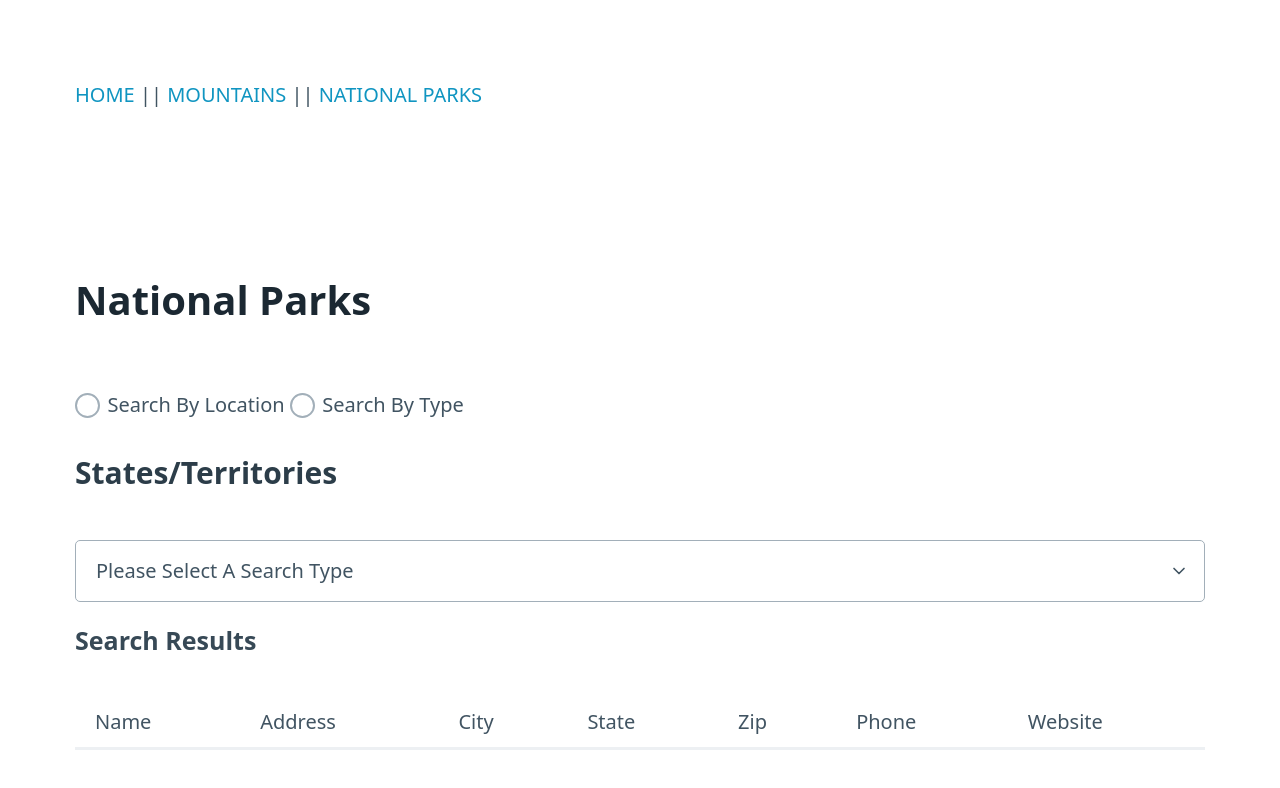
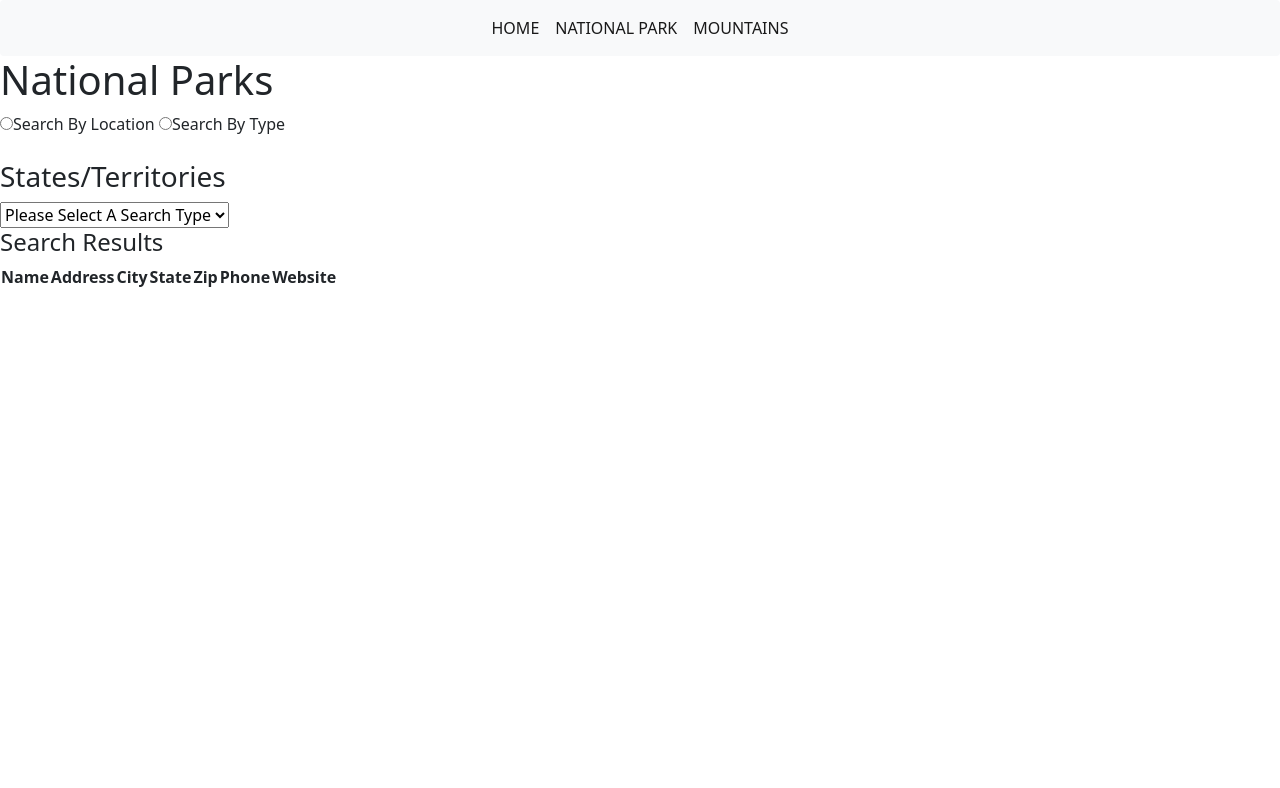
Before and after one commit to jacobdefalco/enjoy-the-outdoors, a plain HTML site: page national-parks.html in a window 1280 px wide. Drawn offline with nearby package versions, Linux system fonts and the light colour scheme.

Commit message:
added nav

```diff
--- a/national-parks.html
+++ b/national-parks.html
@@ -6,17 +6,66 @@
     <meta name="viewport" content="width=device-width, initial-scale=1.0" />
     <title>Enjoy The Outdoors | Home</title>
     <link
+      href="https://cdn.jsdelivr.net/npm/bootstrap@5.0.2/dist/css/bootstrap.min.css"
       rel="stylesheet"
-      href="https://cdn.jsdelivr.net/npm/@picocss/pico@1/css/pico.classless.min.css"
+      integrity="sha384-EVSTQN3/azprG1Anm3QDgpJLIm9Nao0Yz1ztcQTwFspd3yD65VohhpuuCOmLASjC"
+      crossorigin="anonymous"
     />
   </head>
   <body>
     <header>
-      <a href="index.html">HOME</a>
-      ||
-      <a href="mountain.html">MOUNTAINS</a>
-      ||
-      <a href="national-parks.html">NATIONAL PARKS</a>
+      <div id="container">
+        <nav
+          class="navbar navbar-expand-lg navbar-light bg-light rounded"
+          aria-label="Twelfth navbar example"
+        >
+          <div class="container-fluid">
+            <button
+              class="navbar-toggler"
+              type="button"
+              data-bs-toggle="collapse"
+              data-bs-target="#navbarsExample10"
+              aria-controls="navbarsExample10"
+              aria-expanded="false"
+              aria-label="Toggle navigation"
+            >
+              <span class="navbar-toggler-icon"></span>
+            </button>
+
+            <div
+              class="collapse navbar-collapse justify-content-md-center"
+              id="navbarsExample10"
+            >
+              <ul class="navbar-nav">
+                <li class="nav-item">
+                  <a
+                    class="nav-link active"
+                    aria-current="page"
+                    href="index.html"
+                    >HOME</a
+                  >
+                </li>
+                <li class="nav-item">
+                  <a
+                    class="nav-link active"
+                    aria-current="page"
+                    href="national-parks.html"
+                    >NATIONAL PARK</a
+                  >
+                </li>
+                <li class="nav-item">
+                  <a
+                    class="nav-link active"
+                    aria-current="page"
+                    href="mountain.html"
+                    >MOUNTAINS</a
+                  >
+                </li>
+              </ul>
+            </div>
+          </div>
+        </nav>
+      </div>
     </header>
     <main>
       <h1>National Parks</h1>
@@ -59,6 +108,11 @@
       </table>
     </main>
     <footer></footer>
+    <script
+      src="https://cdn.jsdelivr.net/npm/bootstrap@5.0.2/dist/js/bootstrap.bundle.min.js"
+      integrity="sha384-MrcW6ZMFYlzcLA8Nl+NtUVF0sA7MsXsP1UyJoMp4YLEuNSfAP+JcXn/tWtIaxVXM"
+      crossorigin="anonymous"
+    ></script>
     <script src="scripts/locationData.js"></script>
     <script src="scripts/nationalParkData.js"></script>
     <script src="scripts/parkTypeData.js"></script>
```
